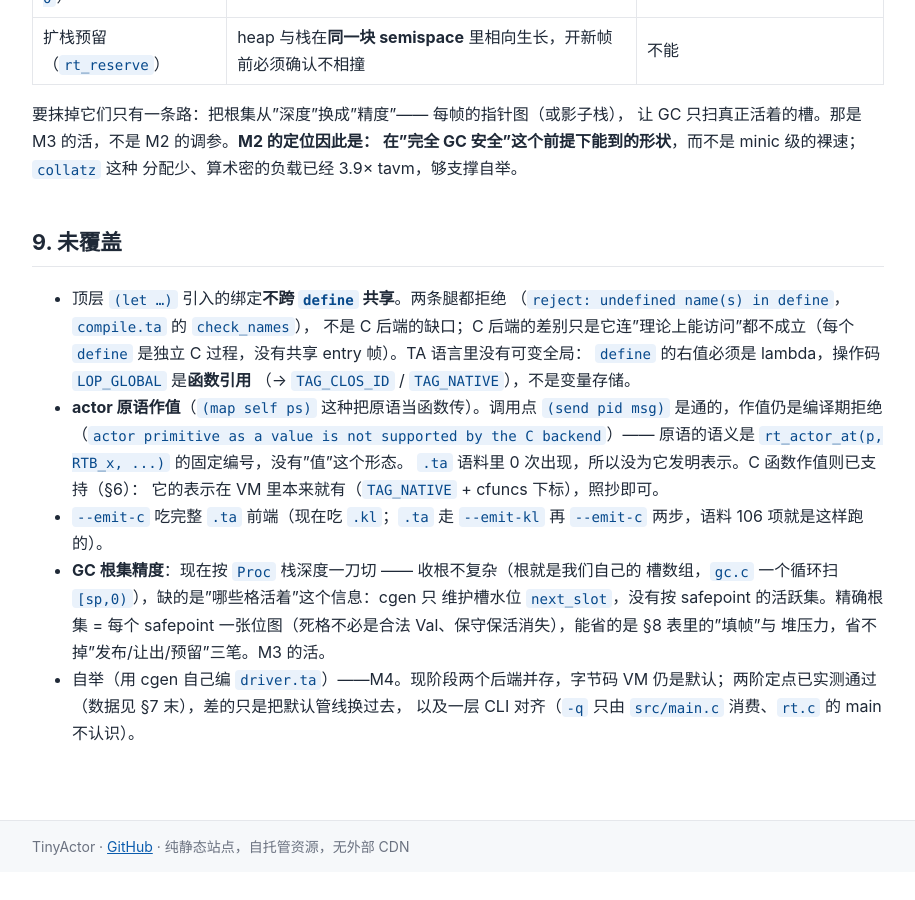
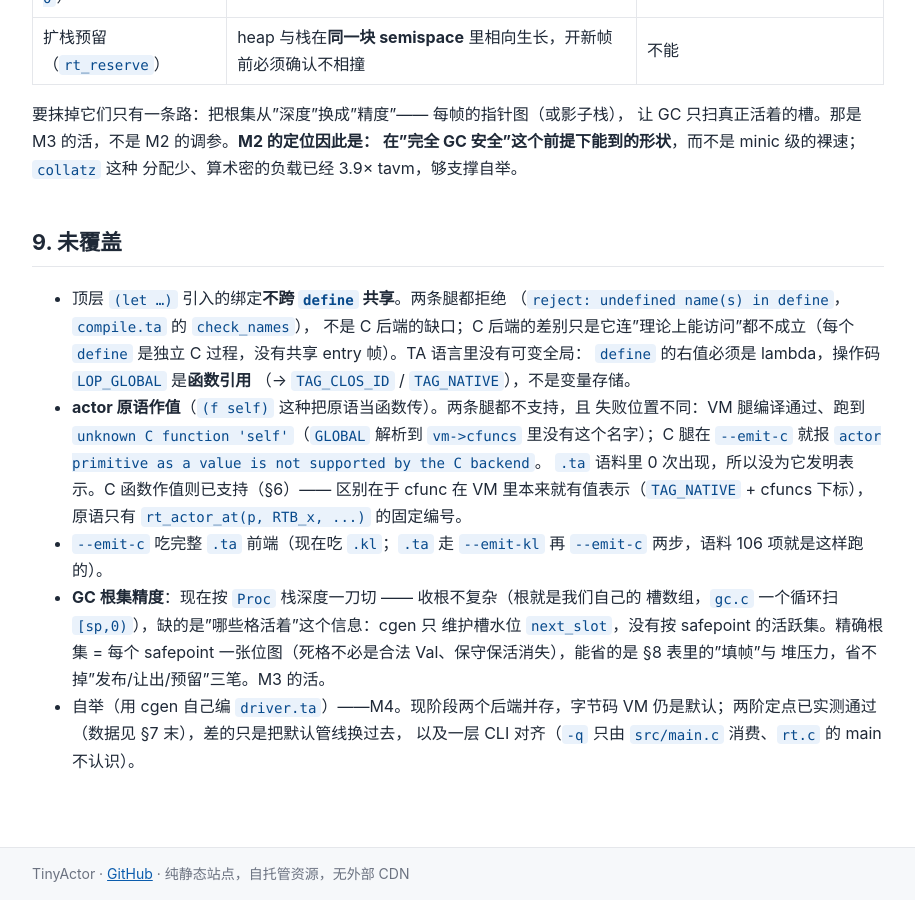
Before and after one commit to tiancaiamao/tinyactor, a Jekyll site: the page built from docs/c-backend.md, in a window 1280 px wide and 900 px high, scrolled down 6448 px. Shown: the whole window, without its empty margins (182-1097 px from the left). Built offline with Jekyll 4.4.1, drawn with Linux system fonts in a browser that asks for light colours; our own code applies the rules of GitHub Pages for plain Markdown files; before the commit the page ends 7320 px from its top, so only the background shows below that.

Commit message:
docs(kl-c): §9 的 actor 原语作值改成实测事实（VM 跑崩 vs C 腿编译期拒绝），补 recv_peek/commit 语料为 0 的依据

```diff
--- a/docs/c-backend.md
+++ b/docs/c-backend.md
@@ -286,12 +286,13 @@ clang `-O2`，macOS/arm64（m 系列），每个数字是 best-of-5 的墙钟（
   `define` 是独立 C 过程，没有共享 entry 帧）。TA 语言里没有可变全局：
   `define` 的右值必须是 lambda，操作码 `LOP_GLOBAL` 是**函数引用**
   （→ `TAG_CLOS_ID` / `TAG_NATIVE`），不是变量存储。
-- **actor 原语作值**（`(map self ps)` 这种把原语当函数传）。调用点
-  `(send pid msg)` 是通的，作值仍是编译期拒绝
-  （`actor primitive as a value is not supported by the C backend`）——
-  原语的语义是 `rt_actor_at(p, RTB_x, ...)` 的固定编号，没有"值"这个形态。
-  `.ta` 语料里 0 次出现，所以没为它发明表示。C 函数作值则已支持（§6）：
-  它的表示在 VM 里本来就有（`TAG_NATIVE` + cfuncs 下标），照抄即可。
+- **actor 原语作值**（`(f self)` 这种把原语当函数传）。两条腿都不支持，且
+  失败位置不同：VM 腿编译通过、跑到 `unknown C function 'self'`（`GLOBAL`
+  解析到 `vm->cfuncs` 里没有这个名字）；C 腿在 `--emit-c` 就报
+  `actor primitive as a value is not supported by the C backend`。
+  `.ta` 语料里 0 次出现，所以没为它发明表示。C 函数作值则已支持（§6）——
+  区别在于 cfunc 在 VM 里本来就有值表示（`TAG_NATIVE` + cfuncs 下标），
+  原语只有 `rt_actor_at(p, RTB_x, ...)` 的固定编号。
 - `--emit-c` 吃完整 `.ta` 前端（现在吃 `.kl`；`.ta` 走 `--emit-kl` 再 `--emit-c`
   两步，语料 106 项就是这样跑的）。
 - **GC 根集精度**：现在按 `Proc` 栈深度一刀切 —— 收根不复杂（根就是我们自己的
```
